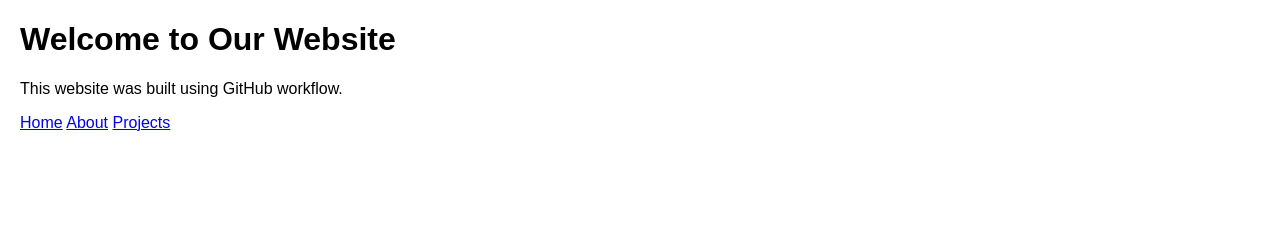
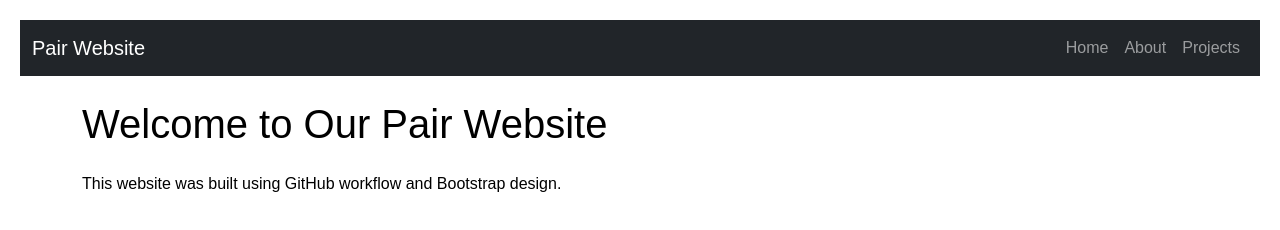
Before and after one commit to seanwendelgarcia60-dotcom/cpe411l-pair-website, a plain HTML site: page index.html in a window 1280 px wide. Drawn offline with nearby package versions, Linux system fonts and the light colour scheme.

Commit message:
Add Bootstrap black-and-white design to all pages

```diff
--- a/index.html
+++ b/index.html
@@ -1,18 +1,35 @@
 <!DOCTYPE html>
 <html>
 <head>
-  <title>My Pair Website</title>
+  <title>Home - Pair Website</title>
+  <link href="https://cdn.jsdelivr.net/npm/bootstrap@5.3.2/dist/css/bootstrap.min.css" rel="stylesheet">
   <link rel="stylesheet" href="style.css">
 </head>
 <body>
-  <h1>Welcome to Our Website</h1>
-  <p>This website was built using GitHub workflow.</p>
 
-  <nav>
-    <a href="index.html">Home</a>
-    <a href="about.html">About</a>
-    <a href="projects.html">Projects</a>
+  <!-- Navbar -->
+  <nav class="navbar navbar-expand-lg navbar-dark bg-dark mb-4">
+    <div class="container-fluid">
+      <a class="navbar-brand" href="index.html">Pair Website</a>
+      <button class="navbar-toggler" type="button" data-bs-toggle="collapse" data-bs-target="#navbarNav">
+        <span class="navbar-toggler-icon"></span>
+      </button>
+      <div class="collapse navbar-collapse" id="navbarNav">
+        <ul class="navbar-nav ms-auto">
+          <li class="nav-item"><a class="nav-link" href="index.html">Home</a></li>
+          <li class="nav-item"><a class="nav-link" href="about.html">About</a></li>
+          <li class="nav-item"><a class="nav-link" href="projects.html">Projects</a></li>
+        </ul>
+      </div>
+    </div>
+  </nav>
 
-  </nav>
+  <!-- Main Content -->
+  <div class="container">
+    <h1 class="mb-4">Welcome to Our Pair Website</h1>
+    <p>This website was built using GitHub workflow and Bootstrap design.</p>
+  </div>
+
+  <script src="https://cdn.jsdelivr.net/npm/bootstrap@5.3.2/dist/js/bootstrap.bundle.min.js"></script>
 </body>
 </html>
--- a/style.css
+++ b/style.css
@@ -1,4 +1,18 @@
 body {
+  background-color: white;
+  color: black;
   font-family: Arial, sans-serif;
-  margin: 20px;
+  padding: 20px;
 }
+
+h1, h2, h3, h4 {
+  color: black;
+}
+
+a {
+  text-decoration: none;
+}
+
+a:hover {
+  text-decoration: underline;
+}
```
Also changed, not shown: about.html (+35 -2 lines), projects.html (+28 -10 lines).
